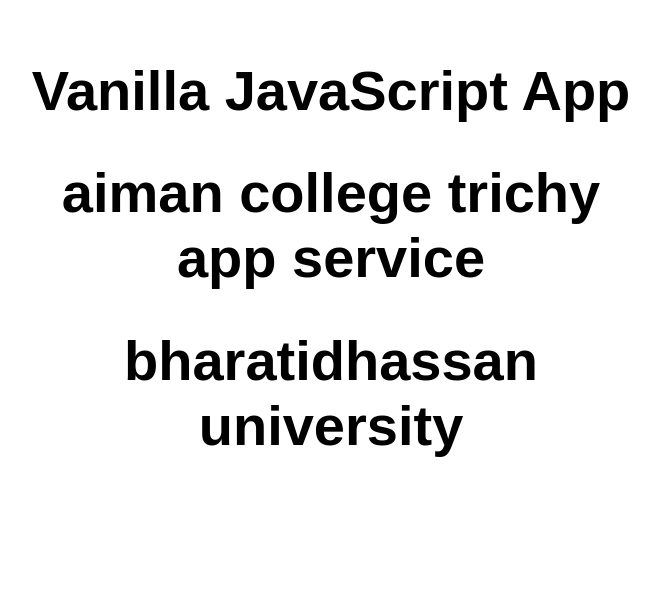
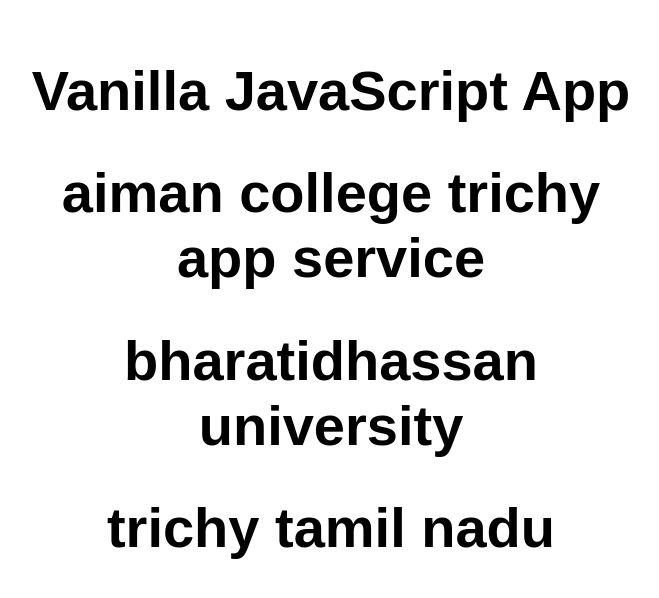
Before and after one commit to hari2babloo/aimantrichy, a website: page src/index.html in a window 1280 px wide. Shown: the whole page, without its empty margins (309-968 px from the left). Drawn offline with Linux system fonts and the light colour scheme.

Commit message:
index.html

```diff
--- a/src/index.html
+++ b/src/index.html
@@ -14,6 +14,7 @@
 
     <h1> aiman college trichy app service</h1>
     <h1>bharatidhassan university</h1>
+    <h1> trichy tamil nadu</h1>
 
   </main>
 </body>
```
